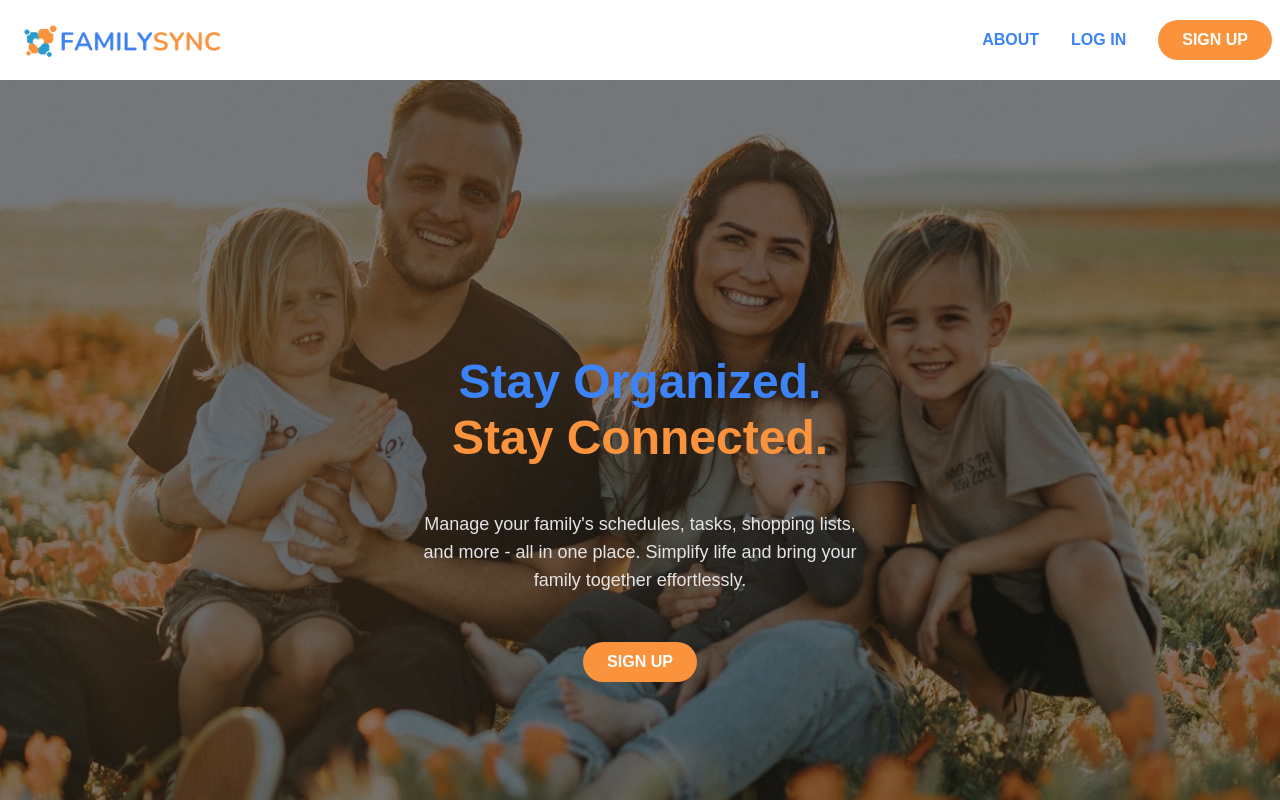
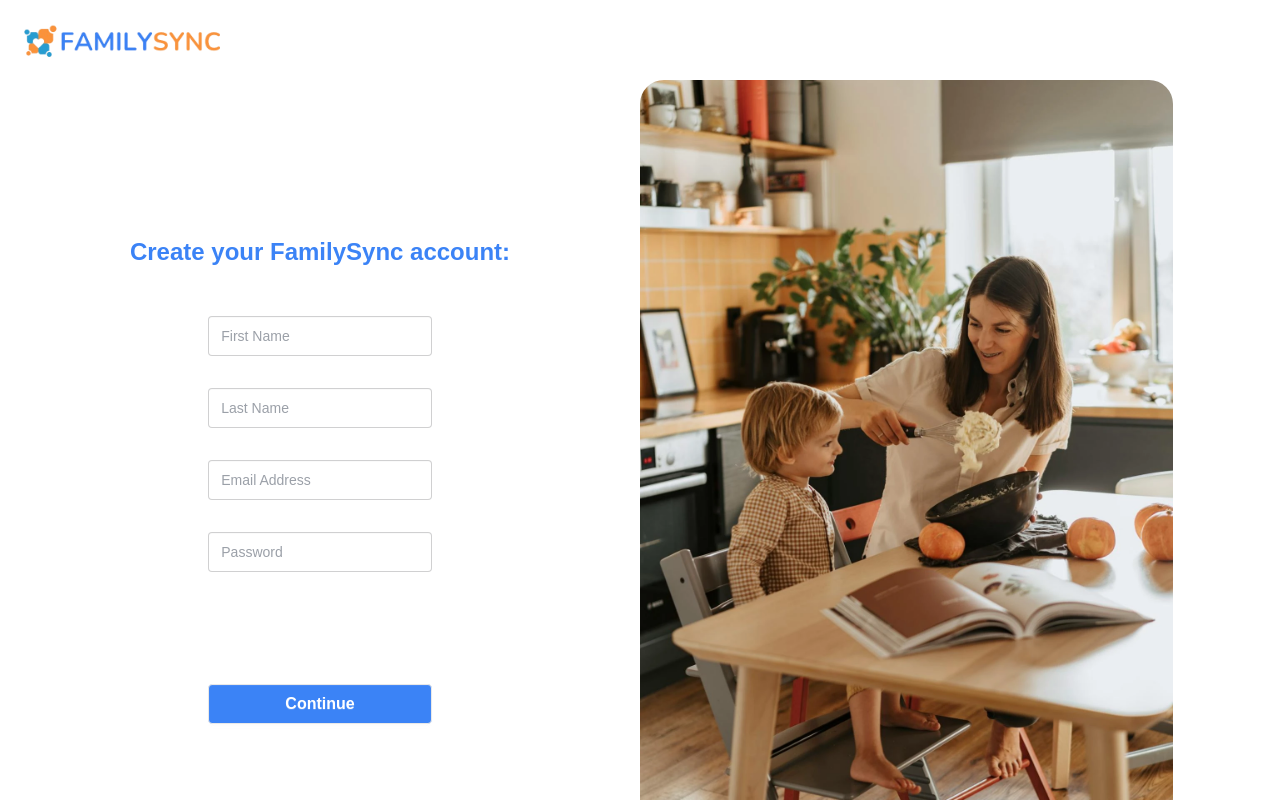
Before and after one commit to morlandojohnson/projectstar, a React (Vite) app: page /signup in a window 1280 px wide. Shown: the top 800 px of the page. Built offline with nearby package versions, Linux system fonts and the light colour scheme.

Commit message:
signup page

```diff
--- a/package.json
+++ b/package.json
@@ -15,6 +15,7 @@
     "react": "^19.0.0",
     "react-dom": "^19.0.0",
     "react-icons": "^5.5.0",
+    "react-router-dom": "^7.2.0",
     "tailwindcss": "^4.0.6"
   },
   "devDependencies": {
--- a/src/App.tsx
+++ b/src/App.tsx
@@ -1,20 +1,20 @@
-import Navbar from "./components/Navbar";
-import Hero from "./components/Hero";
-import About from "./components/About";
-import Features from "./components/Features";
-import CTA from "./components/CTA";
-import Footer from "./components/Footer";
+import { BrowserRouter as Router, Routes, Route } from "react-router-dom";
+
+import HomePage from "./components/HomePage";
+import Dashboard from "./components/Dashboard";
+import Login from "./components/Login";
+import Signup from "./components/Signup";
 
 function App() {
   return (
-    <>
-      <Navbar />
-      <Hero />
-      <About />
-      <Features />
-      <CTA />
-      <Footer />
-    </>
+    <Router>
+      <Routes>
+        <Route path="/" element={<HomePage />} />
+        <Route path="/signup" element={<Signup />} />
+        <Route path="/login" element={<Login />} />
+        <Route path="/dashboard" element={<Dashboard />} />
+      </Routes>
+    </Router>
   );
 }
 
--- a/src/components/About.tsx
+++ b/src/components/About.tsx
@@ -13,7 +13,7 @@ function About() {
           <img
             src={familySpace}
             alt="Collage of images. Family together in bed. Two kids reading. A mother laying next to her two children."
-            className="order-2 mx-2 rounded-2xl object-cover md:order-1 md:ml-4 md:w-2/5"
+            className="order-2 mx-4 rounded-2xl object-cover md:order-1 md:ml-4 md:w-2/5"
           />
           <div className="order-1 flex flex-col md:order-2 md:w-2/5">
             <h3 className="text-secondary mb-4 p-4 text-center text-xl font-semibold uppercase md:text-start">
@@ -40,14 +40,14 @@ function About() {
           <img
             src={organize}
             alt="Collage of images. A written shopping list. A laptop next to a planner and phone. A family gathered around in the kitchen."
-            className="mx-2 rounded-2xl object-cover md:w-2/5"
+            className="mx-4 rounded-2xl object-cover md:w-2/5"
           />
         </div>
         <div className="flex flex-col justify-center gap-12 md:flex-row">
           <img
             src={connected}
             alt="Collage of images. A family reading inside a tent. Someone scrolling images on a phone in front of a laptop. Someone writing on a weekly planner tablet."
-            className="order-2 mx-2 rounded-2xl object-cover md:order-1 md:ml-4 md:w-2/5"
+            className="order-2 mx-4 rounded-2xl object-cover md:order-1 md:ml-4 md:w-2/5"
           />
           <div className="md:oder-2 order-1 flex flex-col md:w-2/5">
             <h3 className="text-secondary md:tex-start mb-4 p-4 text-center text-xl font-semibold uppercase">
--- a/src/components/CTA.tsx
+++ b/src/components/CallToAction.tsx
@@ -1,6 +1,6 @@
 import SignupBtn from "./SignupBtn";
 
-function CTA() {
+function CallToAction() {
   return (
     <section className="bg-base-300 pt-20 pb-20">
       <h2 className="text-primary mx-auto max-w-3/4 pb-12 text-center text-2xl font-semibold md:max-w-1/2 md:text-3xl">
@@ -14,4 +14,4 @@ function CTA() {
   );
 }
 
-export default CTA;
+export default CallToAction;
--- /dev/null
+++ b/src/components/Dashboard.tsx
@@ -0,0 +1,5 @@
+function Dashboard() {
+  return <h1>Dashboard</h1>;
+}
+
+export default Dashboard;
--- a/src/components/FeatureCard.tsx
+++ b/src/components/FeatureCard.tsx
@@ -8,7 +8,7 @@ interface FeatureCardProps {
 
 const FeatureCard = (props: FeatureCardProps) => {
   return (
-    <div className="card mx-2 border-2 border-solid border-(--color-primary-50) shadow-md sm:max-w-5/6 md:max-w-full">
+    <div className="card mx-4 border-2 border-solid border-(--color-primary-50) shadow-md sm:mx-2 sm:max-w-5/6 md:max-w-full">
       <figure className="place-self-start pt-8 pl-8">{props.icon}</figure>
       <div className="card-body">
         <h4 className="card-title">{props.header}</h4>
@@ -19,13 +19,3 @@ const FeatureCard = (props: FeatureCardProps) => {
 };
 
 export default FeatureCard;
-
-{
-  /* <div>
-  <figure></figure>
-  <div>
-    <h3></h3>
-    <p></p>
-  </div>
-</div>; */
-}
--- /dev/null
+++ b/src/components/HomePage.tsx
@@ -0,0 +1,21 @@
+import Navbar from "./Navbar";
+import Hero from "./Hero";
+import About from "./About";
+import Features from "./Features";
+import CallToAction from "./CallToAction";
+import Footer from "./Footer";
+
+function HomePage() {
+  return (
+    <>
+      <Navbar />
+      <Hero />
+      <About />
+      <Features />
+      <CallToAction />
+      <Footer />
+    </>
+  );
+}
+
+export default HomePage;
--- /dev/null
+++ b/src/components/Login.tsx
@@ -0,0 +1,5 @@
+function Login() {
+  return <h1>Login Page</h1>;
+}
+
+export default Login;
--- a/src/components/Navbar.tsx
+++ b/src/components/Navbar.tsx
@@ -29,7 +29,7 @@ function Navbar() {
               </svg>
             </label>
           </div>
-          <div className="mx-2 flex flex-1 justify-center px-2 lg:justify-start">
+          <div className="-ml-8 flex flex-1 justify-center px-2 lg:mx-2 lg:justify-start">
             <a href="#">
               <img src={logo} alt="FamilySync Logo" className="h-10 w-auto" />
             </a>
--- /dev/null
+++ b/src/components/Signup.tsx
@@ -0,0 +1,89 @@
+import logo from "../public/images/logo.png";
+import signup from "../public/images/signup.webp";
+
+function Signup() {
+  return (
+    <>
+      <header className="sticky top-0">
+        <nav className="flex h-20 w-full items-center justify-center bg-white lg:justify-start">
+          <a href="#">
+            <img src={logo} alt="Logo" className="h-10 w-auto lg:ml-6" />
+          </a>
+        </nav>
+      </header>
+      {/*Signup Section*/}
+      <section>
+        <div className="mx-auto min-h-screen max-w-7xl">
+          <div className="grid grid-cols-1 lg:grid-cols-2">
+            <div className="flex w-full flex-col items-center justify-center pt-40 lg:pt-0">
+              <h2 className="text-primary mb-12 px-4 text-center text-2xl font-bold">
+                Create your FamilySync account:
+              </h2>
+
+              <form
+                action=""
+                className="mx-auto flex max-w-lg flex-col items-center gap-8 px-4"
+              >
+                <div className="grid grid-cols-1 gap-8">
+                  <label className="floating-label">
+                    <span>First Name</span>
+                    <input
+                      type="text"
+                      placeholder="First Name"
+                      className="input input-md"
+                    />
+                  </label>
+                  <label className="floating-label">
+                    <span>Last Name</span>
+                    <input
+                      type="text"
+                      placeholder="Last Name"
+                      className="input input-md"
+                    />
+                  </label>
+                  <label className="floating-label flex w-full items-center">
+                    <span>Email Address</span>
+                    <input
+                      type="text"
+                      placeholder="Email Address"
+                      className="input input-md"
+                    />
+                  </label>
+                  <label className="floating-label w-full">
+                    <span>Password</span>
+                    <input
+                      type="password"
+                      className="input validator"
+                      required
+                      placeholder="Password"
+                      minlength="8"
+                      pattern="(?=.*\d)(?=.*[a-z])(?=.*[A-Z]).{8,}"
+                      title="Must be more than 8 characters, including number, lowercase letter, uppercase letter"
+                    />
+                    <p className="validator-hint">
+                      Must be more than 8 characters, including
+                      <br />
+                      At least one number
+                      <br />
+                      At least one lowercase letter
+                      <br />
+                      At least one uppercase letter
+                    </p>
+                  </label>
+                  <button className="btn bg-primary active:bg-primary w-full rounded text-base text-white hover:bg-(--color-primary-300)">
+                    Continue
+                  </button>
+                </div>
+              </form>
+            </div>
+            <div className="hidden lg:block">
+              <img src={signup} alt="" className="max-w-5/6 rounded-3xl" />
+            </div>
+          </div>
+        </div>
+      </section>
+    </>
+  );
+}
+
+export default Signup;
```
Also changed, not shown: src/public/images/signup.webp (added), 1 other file (tests, documents, lock files or other folders).
